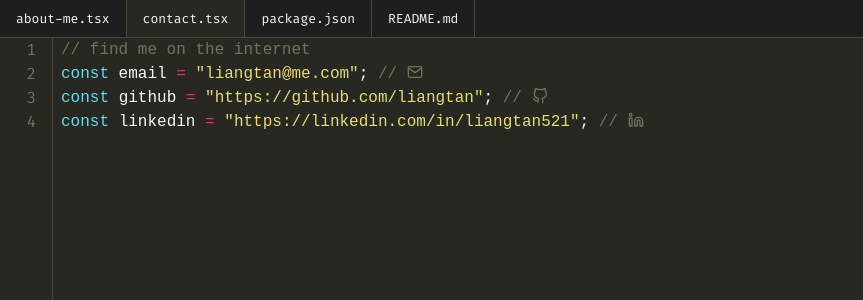
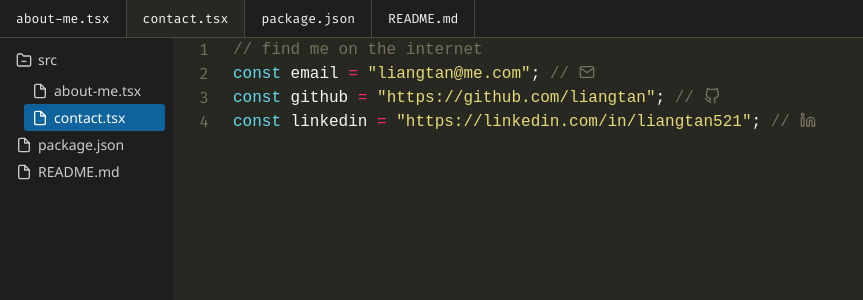
Before and after one commit to liangtan/liangtan.github.io, a React (Vite) app: page /contact in a window 1280 px wide. Shown: the top 300 px of the page, without its empty margins (0-863 px from the left). Built offline with nearby package versions, Linux system fonts and the light colour scheme.

Commit message:
added side panel

```diff
--- /dev/null
+++ b/src/App.module.scss
@@ -0,0 +1,5 @@
+.content {
+  width: 100%;
+  height: 100%;
+  display: flex;
+}
--- a/src/App.tsx
+++ b/src/App.tsx
@@ -1,5 +1,8 @@
 import React from "react";
 import { Navigate, Route, BrowserRouter as Router, Routes } from "react-router-dom";
+import styles from "./App.module.scss";
+import FileExplorer from "./components/FileExplorer";
+import ResizableSidebar from "./components/ResizableSidePanel";
 import TabBar from "./components/TabBar";
 import { fullEditorStyle } from "./constants/styles";
 import { routes } from "./routes/Routes";
@@ -9,6 +12,10 @@ const App: React.FC = () => {
     <div style={fullEditorStyle}>
       <Router>
         <TabBar />
+        <section className={styles.content}>
+          <ResizableSidebar>
+            <FileExplorer/>
+          </ResizableSidebar>
           <Routes>
             <Route path="/" element={<Navigate to="/about-me" replace />} />
             {
@@ -21,6 +28,7 @@ const App: React.FC = () => {
               ))
             }
           </Routes>
+        </section>
       </Router>
     </div>
   );
--- /dev/null
+++ b/src/components/FileExplorer.module.scss
@@ -0,0 +1,36 @@
+.container {
+  font-family: 'Segoe UI', Tahoma, Geneva, Verdana, sans-serif;
+  font-size: 14px;
+  color: #ccc;
+  user-select: none;
+  padding: 8px;
+}
+
+.file, .folderHeader {
+  display: flex;
+  align-items: center;
+  gap: 6px;
+  padding: 4px 8px;
+  cursor: pointer;
+  border-radius: 3px;
+  transition: background-color 0.15s ease;
+}
+
+.file:hover, .folderHeader:hover {
+  background-color: #333;
+}
+
+.selected {
+  background-color: #0e639c;
+  color: white;
+}
+
+.folderContent {
+  margin-left: 16px;
+  margin-top: 4px;
+}
+
+.icon {
+  flex-shrink: 0;
+  font-size: 16px;
+}
--- /dev/null
+++ b/src/components/FileExplorer.tsx
@@ -0,0 +1,75 @@
+import { useState } from 'react';
+import { FiFile, FiFolderMinus, FiFolderPlus } from 'react-icons/fi';
+import { useLocation, useNavigate } from 'react-router-dom';
+import styles from './FileExplorer.module.scss';
+
+interface FileItem {
+  name: string;
+  path: string;
+}
+
+const filesRoot: FileItem[] = [
+  { name: "package.json", path: "/package" },
+  { name: "README.md", path: "/readme" }
+];
+
+const filesSrc: FileItem[] = [
+  { name: "about-me.tsx", path: "/about-me" },
+  { name: "contact.tsx", path: "/contact" }
+];
+
+export default function FileExplorer() {
+  const [srcCollapsed, setSrcCollapsed] = useState(false);
+  const navigate = useNavigate();
+  const location = useLocation();
+
+  const toggleSrc = () => setSrcCollapsed(!srcCollapsed);
+
+  const renderFile = (file: FileItem) => {
+    const isSelected = location.pathname === file.path;
+    return (
+      <div
+        key={file.path}
+        className={`${styles.file} ${isSelected ? styles.selected : ""}`}
+        onClick={() => navigate(file.path)}
+        role="button"
+        tabIndex={0}
+        onKeyDown={(e) => { if (e.key === "Enter") navigate(file.path); }}
+      >
+        <FiFile className={styles.icon} />
+        <span>{file.name}</span>
+      </div>
+    );
+  };
+
+  return (
+    <div className={styles.container}>
+      {/* directory */}
+      <div>
+        <div
+          className={styles.folderHeader}
+          onClick={toggleSrc}
+          role="button"
+          tabIndex={0}
+          onKeyDown={(e) => { if (e.key === "Enter") toggleSrc(); }}
+          aria-expanded={!srcCollapsed}
+          aria-label="Toggle src folder"
+        >
+          {srcCollapsed ? (
+            <FiFolderPlus className={styles.icon} />
+          ) : (
+            <FiFolderMinus className={styles.icon} />
+          )}
+          <span>src</span>
+        </div>
+        {!srcCollapsed && (
+          <div className={styles.folderContent}>
+            {filesSrc.map(renderFile)}
+          </div>
+        )}
+      </div>
+      {/* files */}
+      {filesRoot.map(renderFile)}
+    </div>
+  );
+}
--- /dev/null
+++ b/src/components/ResizableSidePanel.module.scss
@@ -0,0 +1,30 @@
+.layout {
+  display: flex;
+  height: 100%;
+  user-select: none;
+  overflow: hidden;
+  position: relative;
+}
+
+.content {
+  position: relative;
+  background-color: #1e1e1e;
+  color: white;
+  overflow: hidden;
+  height: 100%;
+}
+
+.resizer {
+  position: absolute;
+  top: 0;
+  right: 0;
+  width: 10px;
+  height: 100%;
+  cursor: col-resize;
+  background: transparent;  /* fully transparent */
+  z-index: 10;
+
+  &::before {
+    display: none; /* hide the visible line */
+  }
+}
--- /dev/null
+++ b/src/components/ResizableSidePanel.tsx
@@ -0,0 +1,64 @@
+import React, { useEffect, useRef, useState } from "react";
+import styles from "./ResizableSidePanel.module.scss";
+
+const DEFAULT_WIDTH = 200;
+const MIN_WIDTH = 10;
+const MAX_WIDTH = 500;
+
+const ResizableSidePanel: React.FC<{ children: React.ReactNode }> = ({ children }) => {
+  const [width, setWidth] = useState(DEFAULT_WIDTH);
+  const isDragging = useRef(false);
+  const startX = useRef(0);
+  const startWidth = useRef(0);
+
+  useEffect(() => {
+    function onMouseMove(e: MouseEvent) {
+      if (!isDragging.current) {
+        return;
+      }
+
+      const deltaX = e.clientX - startX.current;
+      let newWidth = startWidth.current + deltaX;
+      newWidth = Math.max(newWidth, MIN_WIDTH);
+      newWidth = Math.min(newWidth, MAX_WIDTH);
+      setWidth(newWidth);
+    }
+
+    function onMouseUp() {
+      isDragging.current = false;
+    }
+
+    window.addEventListener("mousemove", onMouseMove);
+    window.addEventListener("mouseup", onMouseUp);
+
+    return () => {
+      window.removeEventListener("mousemove", onMouseMove);
+      window.removeEventListener("mouseup", onMouseUp);
+    };
+  }, []);
+
+  function onMouseDown(e: React.MouseEvent) {
+    isDragging.current = true;
+    startX.current = e.clientX;
+    startWidth.current = width;
+    e.preventDefault();
+  }
+
+  return (
+    <div className={styles.layout}>
+      <div
+        className={styles.content}
+        style={{ width }}
+      >
+        {children}
+        <div
+          className={styles.resizer}
+          onMouseDown={onMouseDown}
+          onDoubleClick={() => setWidth(240)}
+        />
+      </div>
+    </div>
+  );
+};
+
+export default ResizableSidePanel;
--- a/src/components/tabs/ReadMe.tsx
+++ b/src/components/tabs/ReadMe.tsx
@@ -39,12 +39,10 @@ const skills = [
 - [LinkedIn](${linkedin})
 `;
 
-export const ReadMe: React.FC = () => {
-  return (
-    <div className="prose prose-invert max-w-none p-6 font-mono text-sm text-gray-200">
-      <ReactMarkdown>{markdown}</ReactMarkdown>
-    </div>
-  );
-};
+export const ReadMe: React.FC = () => (
+  <div>
+    <ReactMarkdown>{markdown}</ReactMarkdown>
+  </div>
+);
 
 export default ReadMe;
--- a/src/constants/styles.ts
+++ b/src/constants/styles.ts
@@ -50,7 +50,7 @@ export const lineNumberStyle: React.CSSProperties = {
   textAlign: "right",
   userSelect: "none",
   lineHeight: "1.5em",
-  borderRight: `1px solid ${colors.gutter}`,
+  // borderRight: `1px solid ${colors.gutter}`,
 };
 
 export const codeStyle: React.CSSProperties = {
```
Also changed, not shown: src/App.scss (deleted). Lines whose indentation alone changed are shown as unchanged.
